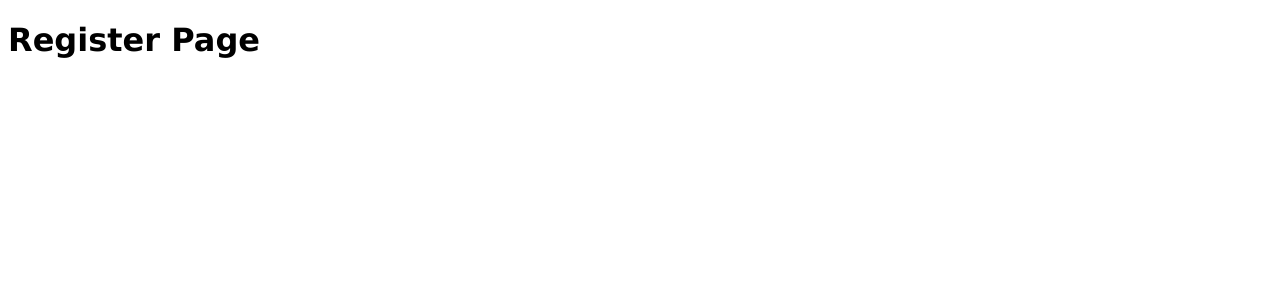
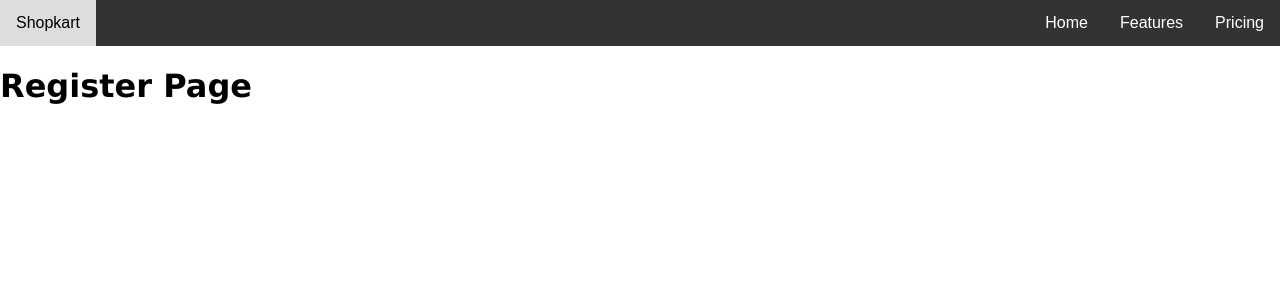
Before and after one commit to sairanjith101/Project, a Django app: page /register/ in a window 1280 px wide. Shown: the top 300 px of the page. Run offline with Django 4.2, Linux system fonts and the light colour scheme.

Commit message:
navbar created

```diff
--- /dev/null
+++ b/django/shopmart/static/css/navbar.css
@@ -0,0 +1,32 @@
+body {
+  margin: 0;
+  font-family: Arial, sans-serif;
+}
+
+nav {
+  background-color: #333;
+  overflow: hidden;
+}
+
+nav a {
+  float: right;
+  display: block;
+  color: white;
+  text-align: center;
+  padding: 14px 16px;
+  text-decoration: none;
+}
+
+nav a.active {
+  float: left;
+}
+
+nav a:hover {
+  background-color: #ddd;
+  color: black;
+}
+
+.active {
+  background-color: #4caf50;
+  color: white;
+}
--- a/django/shopmart/template/shop/base.html
+++ b/django/shopmart/template/shop/base.html
@@ -4,6 +4,7 @@
     <title>{% block title %} {% endblock title %}</title>
   </head>
   <body>
+    {% include 'shop/navbar.html' %}
     <div class="font">{% block content %} {% endblock content %}</div>
   </body>
 </html>
--- /dev/null
+++ b/django/shopmart/template/shop/navbar.html
@@ -0,0 +1,17 @@
+<!DOCTYPE html>
+<html lang="en">
+  <head>
+    <meta charset="UTF-8" />
+    <meta name="viewport" content="width=device-width, initial-scale=1.0" />
+    <link rel="stylesheet" href="/static/css/navbar.css" type="text/css" />
+    <title>Shopkart</title>
+  </head>
+  <body>
+    <nav>
+      <a href="#" class="pricing">Pricing</a>
+      <a href="#" class="features">Features</a>
+      <a href="#" class="home">Home</a>
+      <a href="#" class="active">Shopkart</a>
+    </nav>
+  </body>
+</html>
--- a/django/shopmart/template/shop/register.html
+++ b/django/shopmart/template/shop/register.html
@@ -4,7 +4,7 @@
   <head>
     <meta charset="UTF-8" />
     <meta name="viewport" content="width=device-width, initial-scale=1.0" />
-    {% block title %} Register Page | Online Shopping {% endblock title %}
+    {% block title %} Registration | Online Shopping {% endblock title %}
   </head>
   <body>
     {% block content %}
```
